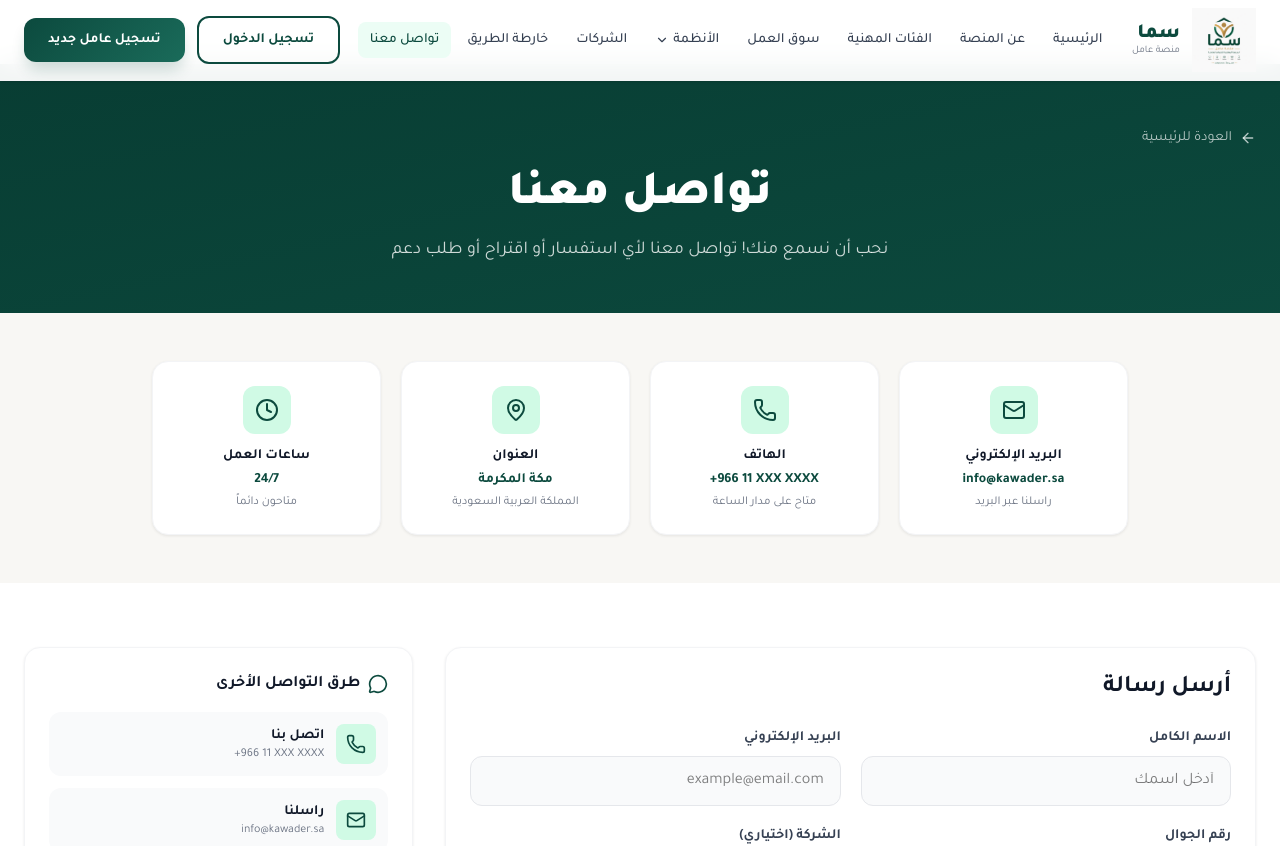
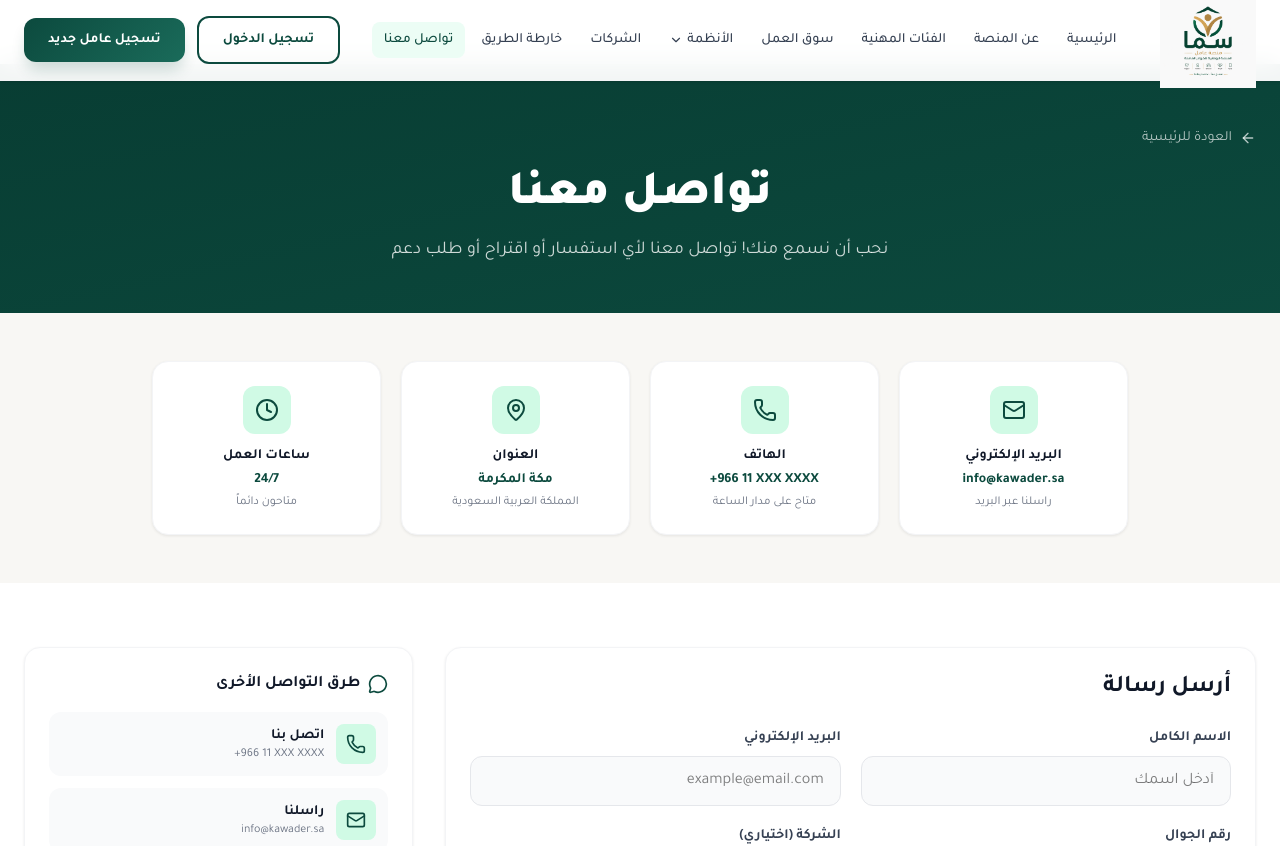
Before and after one commit to Arshad-8/hajj-umrah-website, a React (Vite) app: page /contact in a window 1280 px wide. Shown: the top 846 px of the page. Built offline with nearby package versions, Linux system fonts and the light colour scheme.

Commit message:
feat: update Navbar logo size for better display

```diff
--- a/src/components/Navbar.tsx
+++ b/src/components/Navbar.tsx
@@ -30,12 +30,8 @@ export default function Navbar() {
       <div className="max-w-7xl mx-auto px-4 sm:px-6">
         <div className="flex items-center justify-between h-16 md:h-20">
           {/* Logo */}
-          <Link to="/" className="flex items-center gap-3">
-            <img src="/logo.png" alt="شعار منصة سما" className="w-14 h-14 md:w-16 md:h-16 object-contain" />
-            <div className="hidden sm:block">
-              <h1 className="text-lg md:text-xl font-black text-[var(--color-primary)] leading-tight">سما</h1>
-              <p className="text-[10px] text-gray-500 leading-tight -mt-0.5">منصة عامل</p>
-            </div>
+          <Link to="/" className="flex items-center">
+            <img src="/logo.png" alt="شعار منصة سما" className="w-20 h-20 md:w-24 md:h-24 object-contain" />
           </Link>
 
           {/* Desktop Nav */}
```
